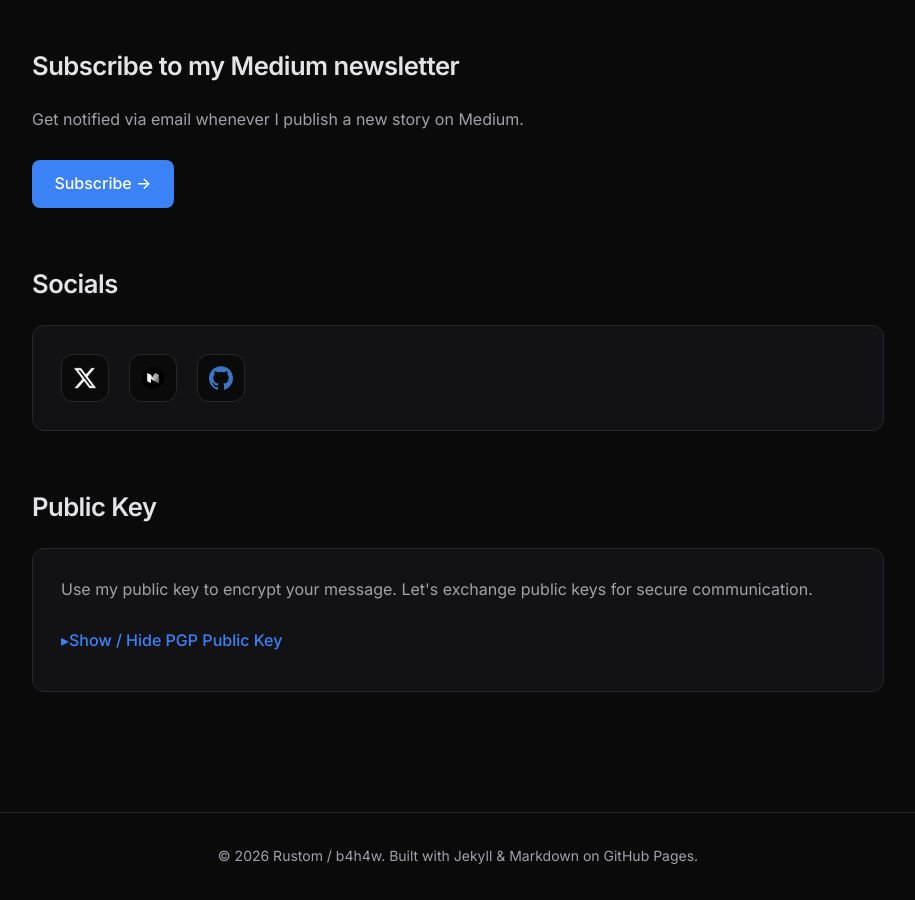
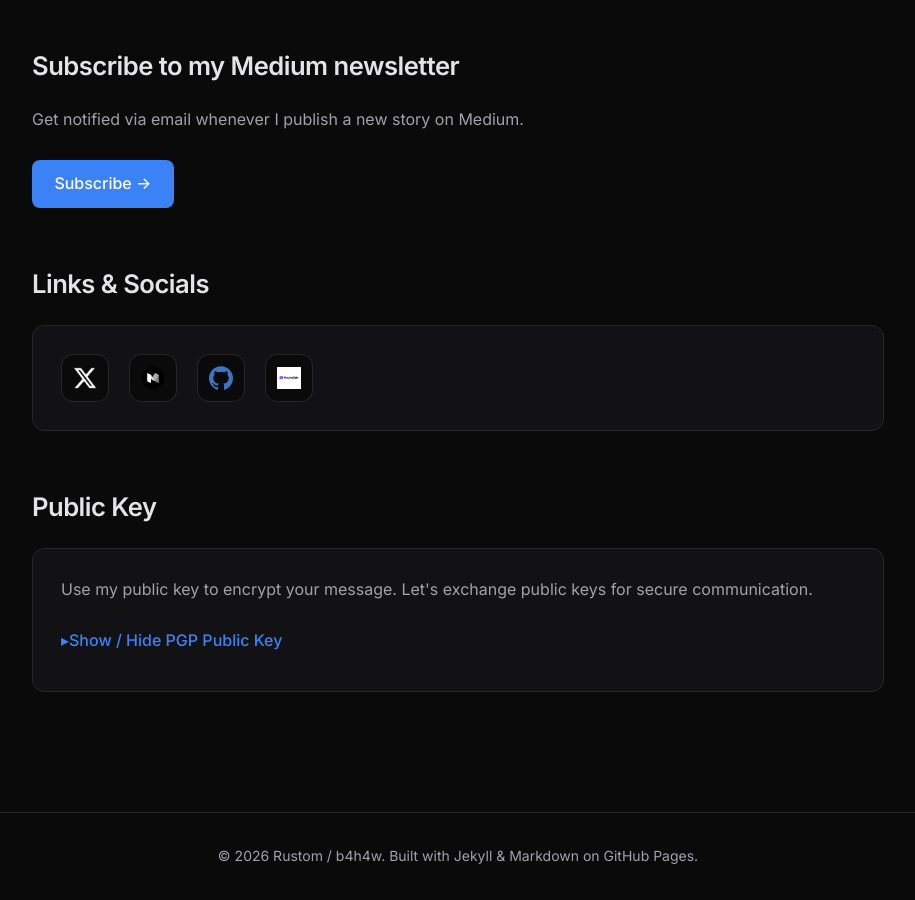
Before and after one commit to b4h4w/b4h4w.github.io, a Jekyll site: the page built from index.md, in a window 1280 px wide and 900 px high, scrolled down 2068 px. Shown: the whole window, without its empty margins (182-1097 px from the left). Built offline with Jekyll 4.4.1, drawn with Linux system fonts in a browser that asks for light colours.

Commit message:
Added Accredit profile to Socials section

```diff
--- a/index.md
+++ b/index.md
@@ -72,7 +72,7 @@ description: Personal site of Rustom – OSINT, CTI, digital investigations and
 </section>
 
 <section>
-  <h2>Socials</h2>
+  <h2>Links & Socials</h2>
   <div class="contact-box">
     <div class="social-icons">
       <a href="https://x.com/_b4h4w" target="_blank" rel="noopener" title="X / Twitter" aria-label="X / Twitter">
@@ -83,6 +83,9 @@ description: Personal site of Rustom – OSINT, CTI, digital investigations and
       </a>
       <a href="https://github.com/b4h4w" target="_blank" rel="noopener" title="GitHub" aria-label="GitHub">
         <img src="{{ '/assets/images/icons/github.svg' | relative_url }}" alt="GitHub">
+      </a>
+      <a href="https://www.credential.net/profile/rustomiiicatinoy/wallet" target="_blank" rel="noopener" title="Accredible" aria-label="Accredible">
+        <img src="{{ '/assets/images/icons/Accredible.png' | relative_url }}" alt="Accredible">
       </a>
     </div>
   </div>
```
Also changed, not shown: assets/images/icons/Accredible.png (added).
